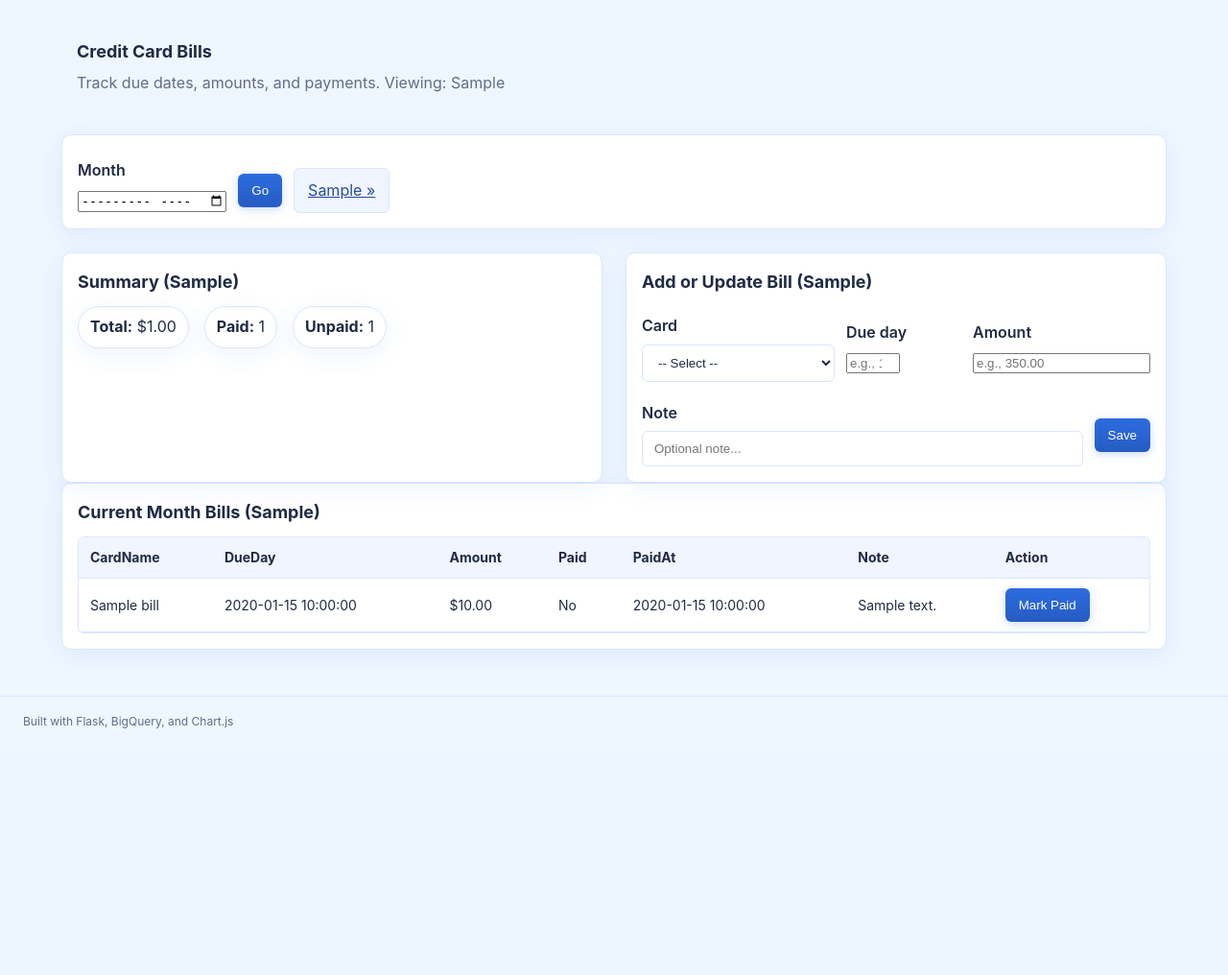
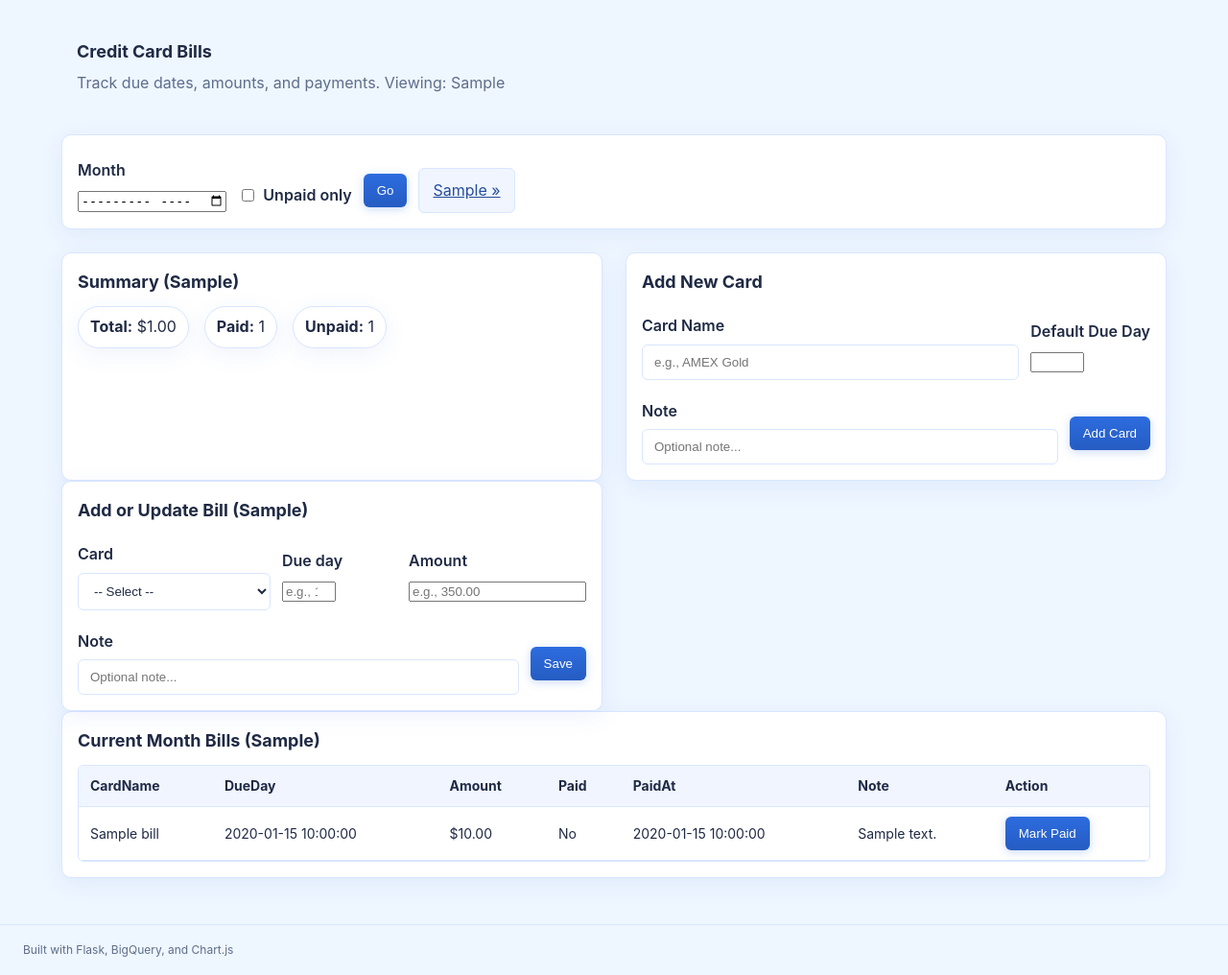
Before and after one commit to pdeepanraj/expensetracker, a Flask app: template templates/bills.html in a window 1280 px wide. Shown: the part 133-1149 px from the top of the page at 96% size. Before the commit the page ends 892 px from the top, so only its background shows below. Run offline with Flask 3, Linux system fonts and the light colour scheme; the template is opened without the code that fills it: most values are stand-ins (such as "Sample title", 1, 10 or a date in 2020).

Commit message:
Update bills.html

```diff
--- a/templates/bills.html
+++ b/templates/bills.html
@@ -12,18 +12,22 @@
 </div>
 
 <div class="card">
-  <form method="get" action="/bills" class="inline" style="flex-wrap:wrap; gap:12px; align-items: end;">
+  <form method="get" action="/bills" class="inline" style="flex-wrap:wrap; gap:12px; align-items:end;">
     <div>
       <label for="m">Month</label>
       <input type="month" id="m" name="m" value="{{ bill_month }}">
     </div>
+    <label class="inline" style="gap:6px;">
+      <input type="checkbox" name="unpaid" value="1" {% if unpaid_only %}checked{% endif %}>
+      Unpaid only
+    </label>
     <div class="actions">
       <button type="submit">Go</button>
       {% if prev_month %}
-      <a class="btn secondary" href="/bills?m={{ prev_month }}">« {{ prev_month }}</a>
+      <a class="btn secondary" href="/bills?m={{ prev_month }}{% if unpaid_only %}&unpaid=1{% endif %}">« {{ prev_month }}</a>
       {% endif %}
       {% if next_month %}
-      <a class="btn secondary" href="/bills?m={{ next_month }}">{{ next_month }} »</a>
+      <a class="btn secondary" href="/bills?m={{ next_month }}{% if unpaid_only %}&unpaid=1{% endif %}">{{ next_month }} »</a>
       {% endif %}
     </div>
   </form>
@@ -38,14 +42,42 @@
       <div class="pill"><strong>Paid:</strong> {{ summary.PaidCount|intgroup }}</div>
       <div class="pill"><strong>Unpaid:</strong> {{ summary.UnpaidCount|intgroup }}</div>
     </div>
+    {% if cards|length == 0 %}
+      <p class="muted" style="margin-top:8px;">No cards found. Add your first card with due date below.</p>
+    {% endif %}
   </div>
 
+  <!-- Add New Card (master) -->
+  <div class="card">
+    <h3>Add New Card</h3>
+    <form method="post" action="/bills/add_card" class="inline" style="flex-wrap:wrap; gap:12px;">
+      <input type="hidden" name="view_month" value="{{ bill_month }}">
+      <div style="min-width:200px; flex:1;">
+        <label>Card Name</label>
+        <input type="text" name="card" placeholder="e.g., AMEX Gold" required>
+      </div>
+      <div style="min-width:120px;">
+        <label>Default Due Day</label>
+        <input type="number" name="due_day" min="1" max="31" required>
+      </div>
+      <div style="min-width:220px; flex:1;">
+        <label>Note</label>
+        <input type="text" name="note" placeholder="Optional note...">
+      </div>
+      <div class="actions">
+        <button type="submit">Add Card</button>
+      </div>
+    </form>
+  </div>
+</div>
+
+<div class="grid-2">
   <!-- Add/Update this month -->
   <div class="card">
     <h3>Add or Update Bill ({{ bill_month }})</h3>
     <form method="post" action="/bills/add" class="inline" style="flex-wrap:wrap; gap:12px;">
       <input type="hidden" name="bill_month" value="{{ bill_month }}">
-      <div style="min-width:180px; flex:1;">
+      <div style="min-width:200px; flex:1;">
         <label>Card</label>
         <select name="card" required>
           <option value="">-- Select --</option>
@@ -53,6 +85,9 @@
           <option value="{{ c.CardName }}">{{ c.CardName }}</option>
           {% endfor %}
         </select>
+        {% if cards|length == 0 %}
+        <p class="muted" style="margin:6px 0 0;">Add a card first to use this form.</p>
+        {% endif %}
       </div>
       <div style="min-width:120px;">
         <label>Due day</label>
@@ -67,7 +102,7 @@
         <input type="text" name="note" placeholder="Optional note...">
       </div>
       <div class="actions">
-        <button type="submit">Save</button>
+        <button type="submit" {% if cards|length == 0 %}disabled{% endif %}>Save</button>
       </div>
     </form>
   </div>
@@ -76,7 +111,7 @@
 <div class="card">
   <h3>Current Month Bills ({{ bill_month }})</h3>
   <div class="table-scroll">
-    <table>
+    <table id="billsTable" data-month="{{ bill_month }}">
       <thead>
         <tr>
           <th>CardName</th>
@@ -90,7 +125,7 @@
       </thead>
       <tbody>
         {% for b in bills %}
-        <tr>
+        <tr data-dueday piping="{{ b.DueDay }}" data-paid="{{ '1' if b.Paid else '0' }}">
           <td>{{ b.CardName }}</td>
           <td>{{ b.DueDay }}</td>
           <td>{{ (b.Amount or 0)|currency }}</td>
@@ -118,3 +153,38 @@
   </div>
 </div>
 {% endblock %}
+
+{% block scripts %}
+<script>
+  // Due soon highlight (next 7 days)
+  (function() {
+    const tbl = document.getElementById('billsTable');
+    if (!tbl) return;
+    const ym = tbl.dataset.month || '';
+    const [y, m] = ym.split('-').map(Number);
+    if (!y || !m) return;
+    const today = new Date();
+    const base = new Date(y, m - 1, 1);
+    const daysInMonth = new Date(y, m, 0).getDate();
+
+    // Define "due soon" window: next 7 days (relative to current real date if same month, else just within first week logic)
+    const nowMonthKey = `${today.getFullYear()}-${String(today.getMonth()+1).padStart(2,'0')}`;
+    const sameMonthView = (nowMonthKey === ym);
+
+    [...tbl.tBodies[0].rows].forEach(row => {
+      const dueDayCell = row.cells[1];
+      if (!dueDayCell) return;
+      const dueDay = Number(dueDayCell.textContent.trim());
+      if (!dueDay || dueDay < 1 || dueDay > daysInMonth) return;
+
+      if (sameMonthView) {
+        const dueDate = new Date(y, m - 1, dueDay);
+        const diffDays = Math.ceil((dueDate - today) / (1000*60*60*24));
+        if (diffDays >= 0 && diffDays <= 7 && row.dataset.paid === '0') {
+          row.style.background = 'rgba(255, 200, 0, 0.15)';  // subtle highlight
+        }
+      }
+    });
+  })();
+</script>
+{% endblock %}
```
